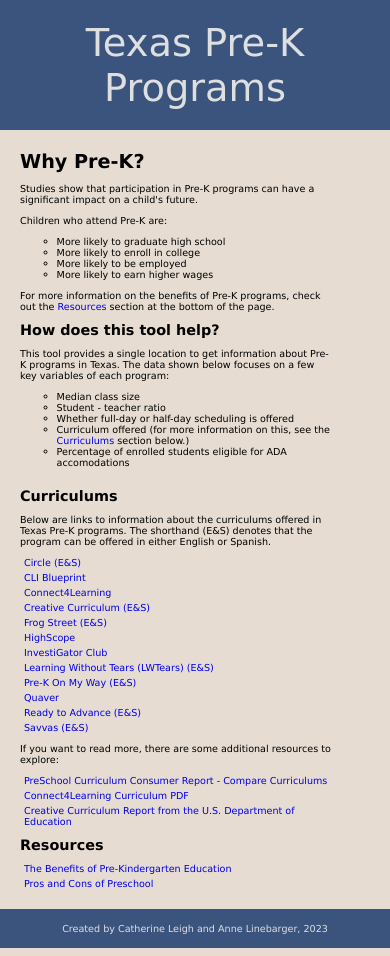
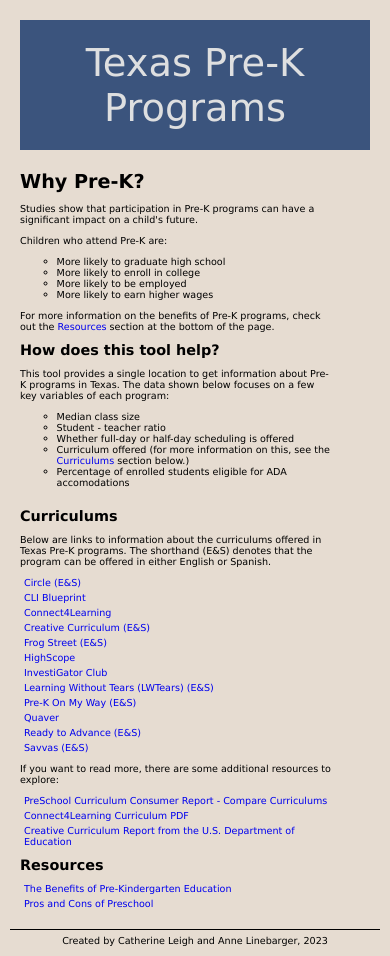
Before and after one commit to acl13/school-district-data-texas, a plain HTML site: page index.html in a window 390 px wide. Drawn offline with Linux system fonts and the light colour scheme.

Commit message:
fix header& footer responsive width

```diff
--- a/styles.css
+++ b/styles.css
@@ -5,11 +5,16 @@
 
 }
 
+html {
+    width: 100%;
+}
+
 body {
     font-family: Verdana, sans-serif;
     margin: 0px;
     background-color: #e6dcd1;
     text-wrap: wrap;
+    max-width: 100%;
 
 }
 
@@ -18,27 +23,41 @@ header {
     color: #dedfe0;
     text-align: center;
     font-size: clamp(1rem, 2.4rem, 3.5rem);
-    padding: 20px 0px;
+    padding: 20px;
+    margin: 20px;
+    display: flex;
+    align-items: center;
+    justify-content: center;
+
 }
 
 footer {
-    background-color: #3b547d;
-    color: #dedfe0;
     text-align: center;
     font-size: 0.8rem;
-    padding: 14px 0px;
+    display: flex;
+    margin: 10px;
+    align-items: center;
+    justify-content: center;
+    border-top: 1px solid black;
+    padding-top: 5px;
 
 }
 
-@media only screen and (max-width: 320px) {
-    main {
-        width: 65ch;
+@media  (max-width: 320px) {
+    body {
+        max-width: 55ch;
         font-size: 0.4rem;
+    }
+
+    header {
+        font-size: 1rem;
+
     }
 
     footer {
         font-size: 0.4rem;
     }
+
 }
 
 @media only screen and (min-width: 321px) and (max-width: 780px) {
```
Also changed, not shown: index.html (+1 -0 lines).
